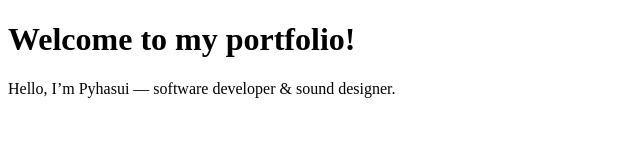
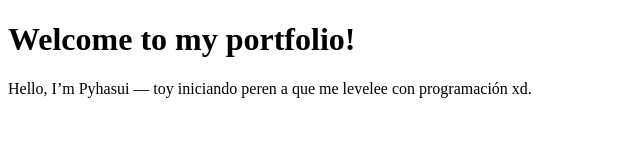
Before and after one commit to pyhasui/pyhasui.github.io, a plain HTML site: page index.html in a window 1280 px wide. Shown: the whole page, without its empty margins (0-640 px from the left). Drawn offline with Linux system fonts and the light colour scheme.

Commit message:
Update index.html

```diff
--- a/index.html
+++ b/index.html
@@ -6,6 +6,6 @@
 </head>
 <body>
     <h1>Welcome to my portfolio!</h1>
-    <p>Hello, I’m Pyhasui — software developer & sound designer.</p>
+    <p>Hello, I’m Pyhasui — toy iniciando peren a que me levelee con programación xd.</p>
 </body>
 </html>
```
